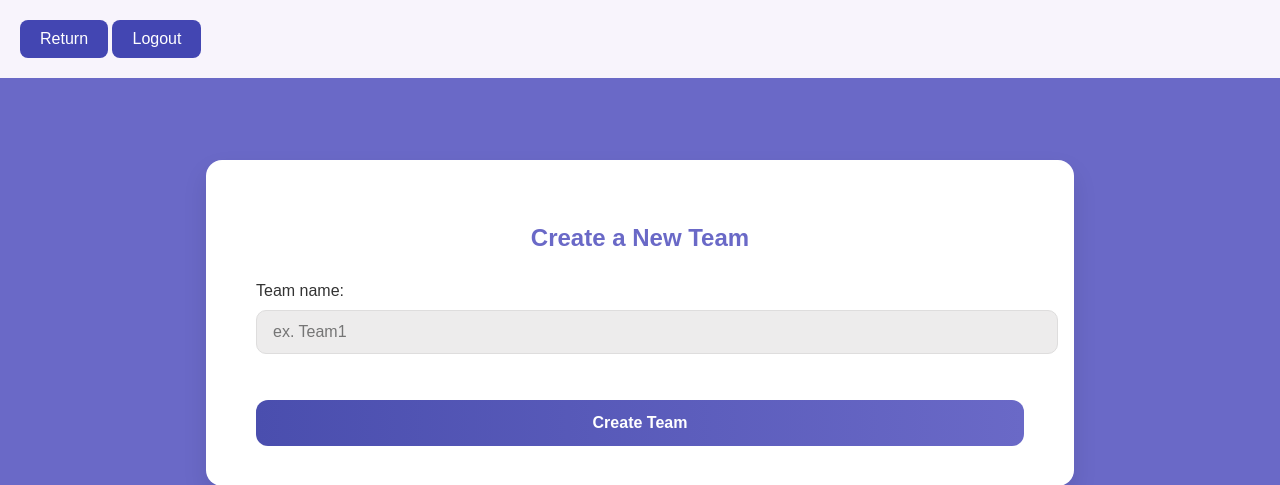
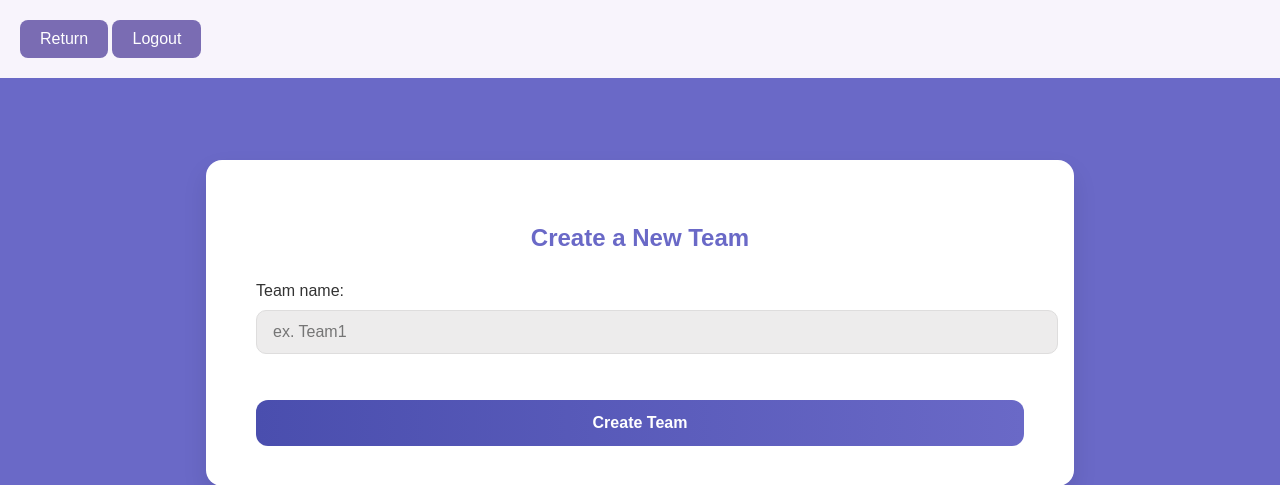
Before and after one commit to YuqiWang1106/assessmate, a Django app: template my_app/templates/new_team.html in a window 1280 px wide. Shown: the top 485 px of the page. Run offline with Django 5.2, Linux system fonts and the light colour scheme; the template is opened without the code that fills it: values that come from a table or form of the project are taken from there, others are empty; some libraries are stand-ins or nearby versions.

Commit message:
button edits

```diff
--- a/my_app/static/css/new_course.css
+++ b/my_app/static/css/new_course.css
@@ -50,7 +50,7 @@ body .header button {
     padding: 10px 20px;
     font-size: 16px;
     color: white;
-    background-color: #4346b2;
+    background-color: #7a6cb3;
     border: none;
     border-radius: 8px;
     cursor: pointer;
--- a/my_app/static/css/student_courses.css
+++ b/my_app/static/css/student_courses.css
@@ -45,7 +45,7 @@ button {
     padding: 10px 20px;
     font-size: 16px;
     color: white;
-    background-color: #4e44c6;
+    background-color: #7a6cb3;
     border: none;
     border-radius: 8px;
     cursor: pointer;
--- a/my_app/static/css/teacher_courses.css
+++ b/my_app/static/css/teacher_courses.css
@@ -13,7 +13,7 @@ body {
   position: sticky;
   top: 0;
   z-index: 10;
-  background-color: #fff;
+  background-color: #f8f4fc;
   padding: 16px 32px;
   display: flex;
   justify-content: space-between;
--- a/my_app/static/css/teacher_dashboard.css
+++ b/my_app/static/css/teacher_dashboard.css
@@ -58,9 +58,8 @@ body .header #username {
 
 body .header button {
     padding: 10px 20px;
-    font-size: 16px;
     color: white;
-    background-color: #4346b2;
+    background-color: #7a6cb3;
     border: none;
     border-radius: 8px;
     cursor: pointer;
```
